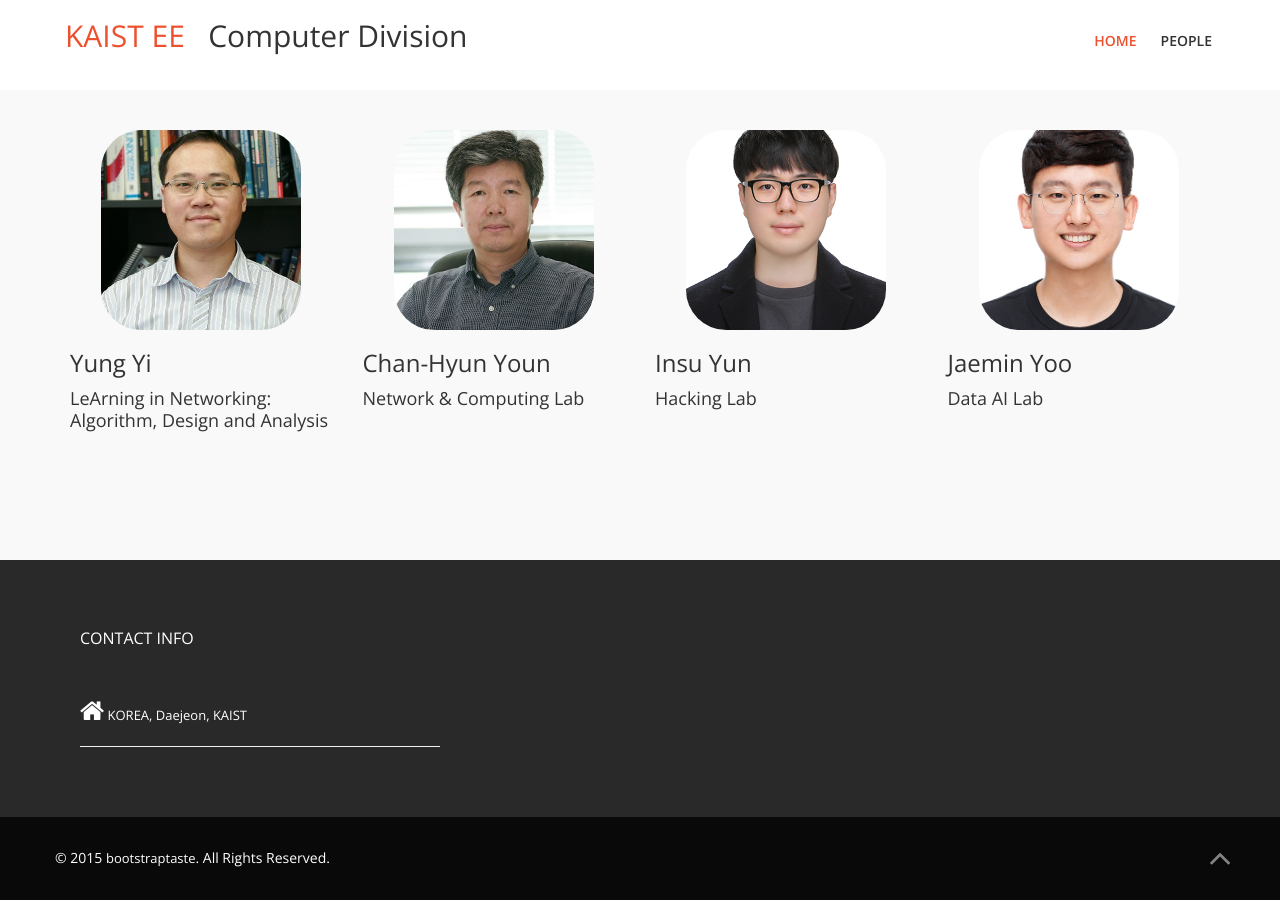
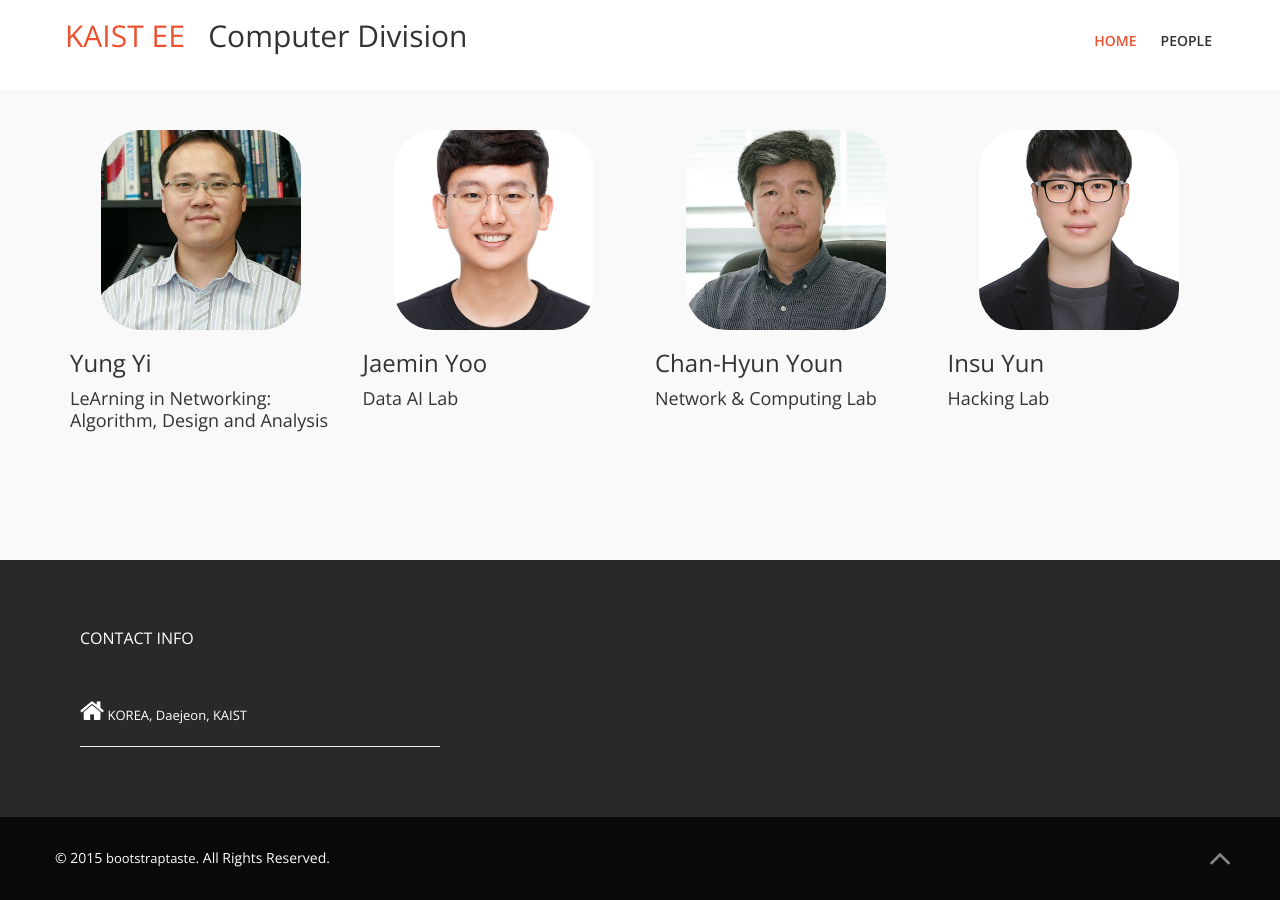
Before and after one commit to kaist-ee/kaist-ee.github.io, a Jekyll site: the page built from index.markdown, in a window 1280 px wide and 900 px high, scrolled down 2588 px. Built offline with Jekyll 4.4.1, drawn with Linux system fonts in a browser that asks for light colours; some of the changed lines change nothing that is shown.

Commit message:
Alphabetical sorting

```diff
--- a/_data/professors.yml
+++ b/_data/professors.yml
@@ -83,6 +83,11 @@
   lab_name: "LeArning in Networking:  Algorithm, Design and Analysis"
   lab_site: https://yung-web.github.io/home/
 
+- name: Jaemin Yoo
+  avatar_url: site_media/media/user_profile/None/jaemin_yoo.png
+  lab_name: Data AI Lab
+  lab_site: https://dai.kaist.ac.kr/
+
 - name: Chan-Hyun Youn
   avatar_url: site_media/media/user_profile/None/bbxecx9cxa4xecxb0xacxedx98x84_xeaxb5x90xecx88x98xebx8bx98.jpg
   lab_name: Network &amp; Computing Lab
@@ -92,8 +97,3 @@
   avatar_url: site_media/media/user_profile/None/binsu.jpeg
   lab_name: Hacking Lab
   lab_site: https://insuyun.github.io/
-
-- name: Jaemin Yoo
-  avatar_url: site_media/media/user_profile/None/jaemin_yoo.png
-  lab_name: Data AI Lab
-  lab_site: https://dai.kaist.ac.kr/
```
